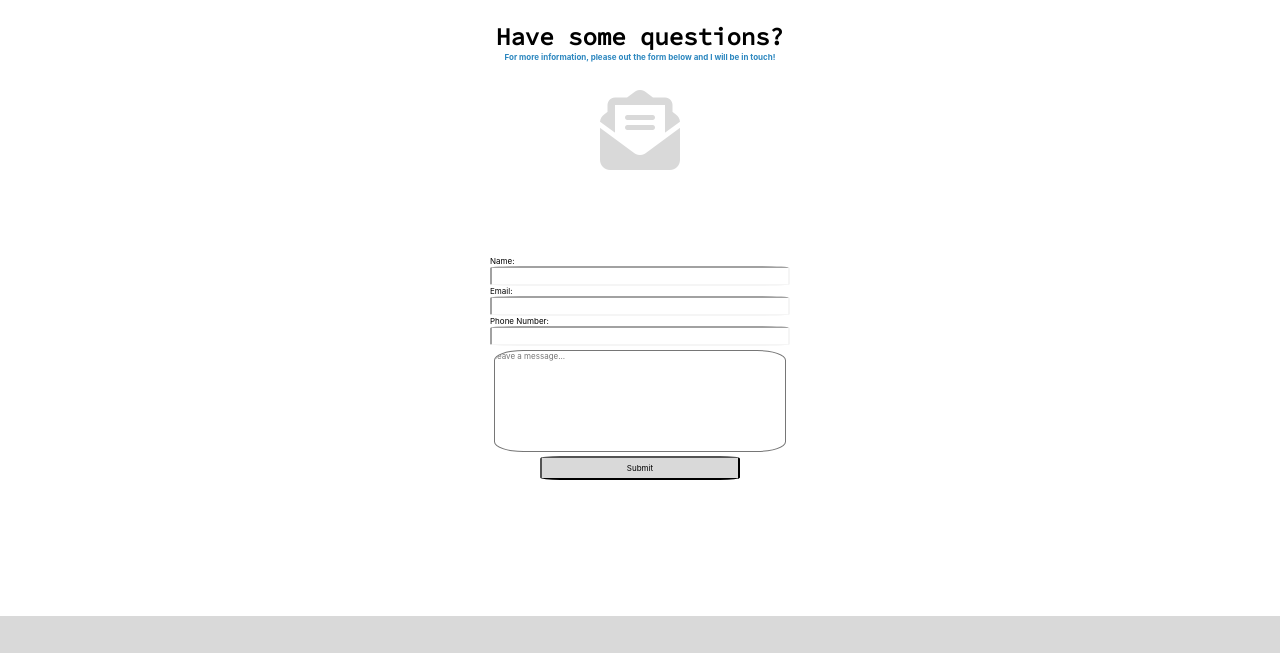
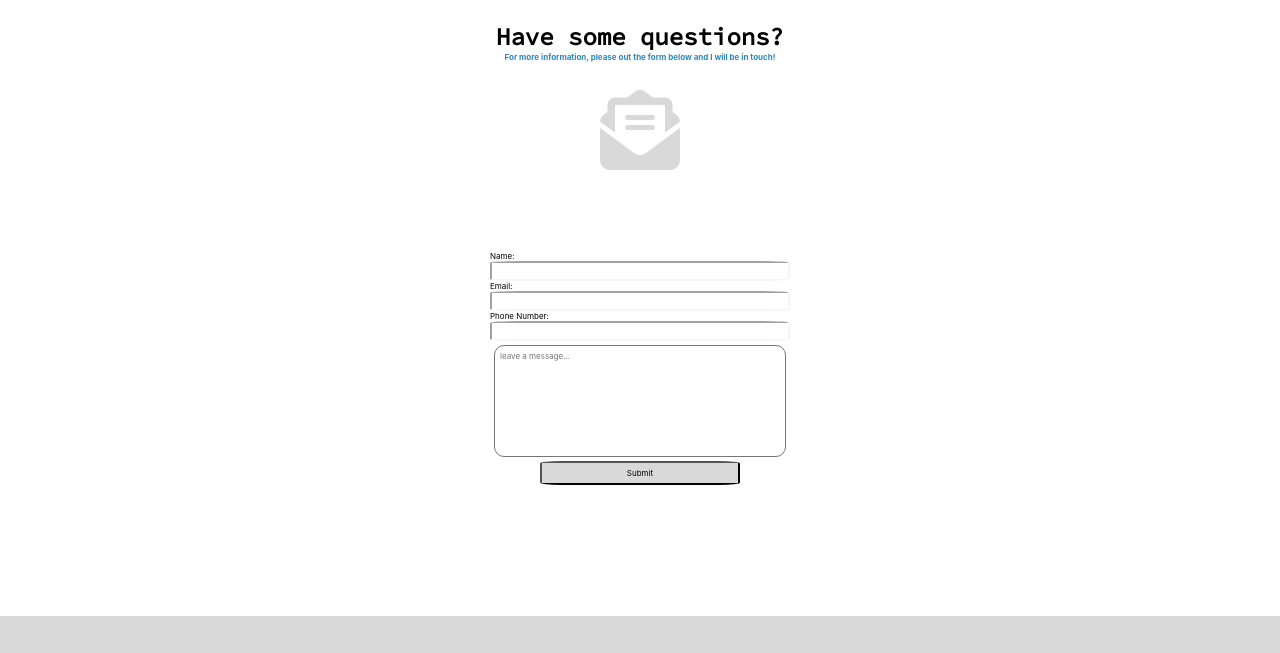
Before and after one commit to JetimLee/actual_portfolio, a website: page front-end/index.html in a window 1280 px wide. Shown: the part 2551-3204 px from the top of the page. Drawn offline with Linux system fonts and the light colour scheme; no server answers.

Commit message:
some minor changes

```diff
--- a/front-end/styles.css
+++ b/front-end/styles.css
@@ -193,7 +193,8 @@ input:focus {
 textarea {
   resize: none;
   margin: 0.5rem;
-  border-radius: 10%;
+  border-radius: 10px;
+  padding: 5px;
   transition: all 1s ease;
 }
 textarea:focus {
```
